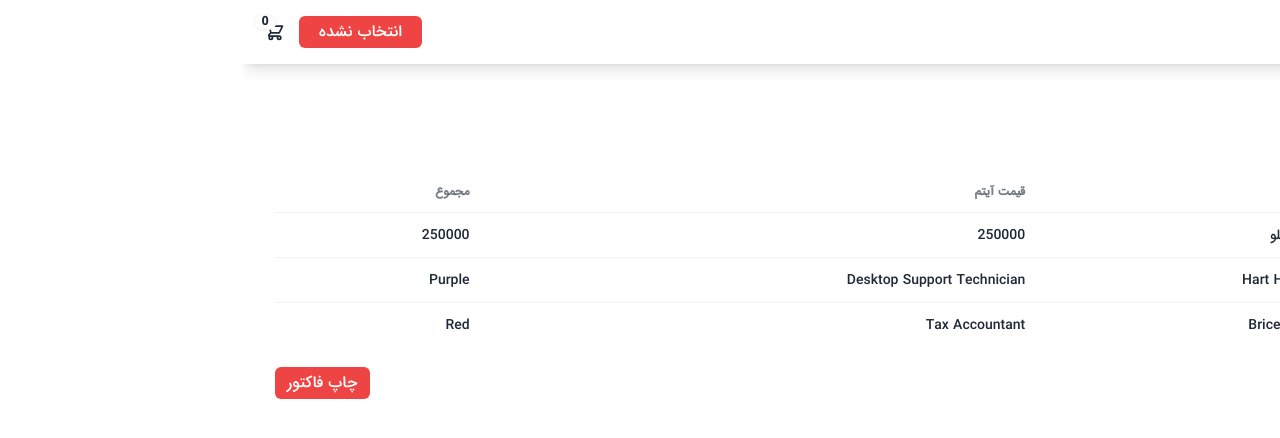
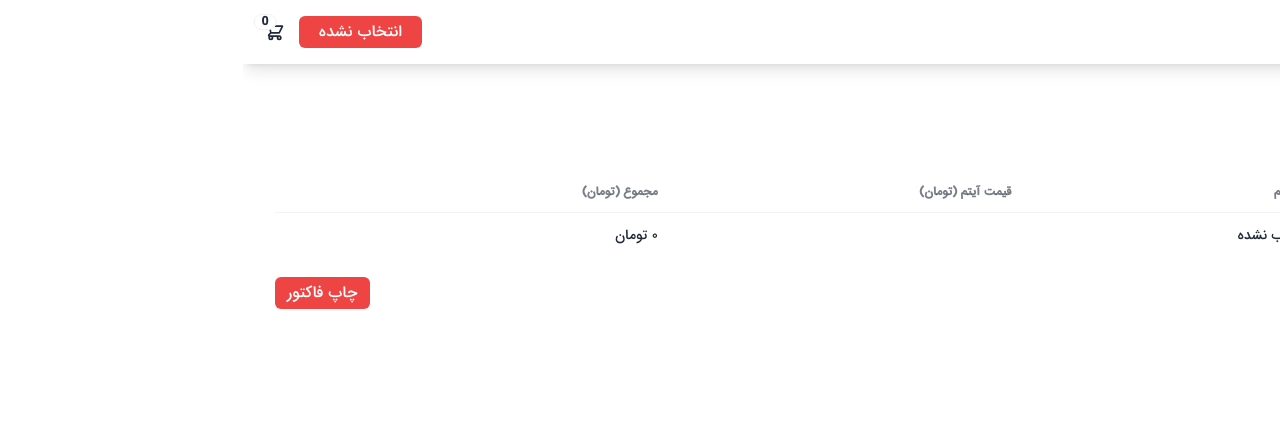
Before and after one commit to Hamed-Babaei/FastFood-Catalogue, a Next.js app: page /invoice in a window 1280 px wide. Shown: the top 438 px of the page. Built offline with nearby package versions, Linux system fonts and the light colour scheme.

Commit message:
develope invoice page

```diff
--- a/src/app/cart/page.tsx
+++ b/src/app/cart/page.tsx
@@ -26,7 +26,7 @@ export default function CartPage() {
 
   const calculateTotal = () => {
     return cartItems.reduce(
-      (total, item) => total + item.varieties[0].discounted_price * item.count,
+      (total, item) => total + Number(item.varieties[0].price) * item.count,
       0
     );
   };
@@ -59,7 +59,7 @@ export default function CartPage() {
 
   return (
     <>
-      <div className="flex flex-col ">
+      <div className="flex flex-col">
         <Image
           src={"/1.svg"}
           width={800}
@@ -67,8 +67,8 @@ export default function CartPage() {
           alt="image"
           className="!w-full relative"
         />
-      </div>
-      <div className="absolute top-[40vh] w-full !font-iranSans">
+
+        <div className="absolute top-[40vh] !w-full max-w-[1400px] !font-iranSans sm:px-8 rounded-md !overflow-hidden">
           <div className="flex flex-col md:flex-row justify-between p-4 bg-white">
             {/* Main section (cart items) */}
             <main className="md:w-2/3 md:border-e w-full mb-4 md:mb-0">
@@ -97,7 +97,7 @@ export default function CartPage() {
                           <p className="text-sm">
                             قیمت:
                             <span>
-                            {item.varieties[0].discounted_price.toLocaleString(
+                              {Number(item.varieties[0].price).toLocaleString(
                                 "fa-IR"
                               )}
                             </span>
@@ -160,6 +160,7 @@ export default function CartPage() {
             </aside>
           </div>
         </div>
+      </div>
     </>
   );
 }
--- a/src/app/invoice/page.tsx
+++ b/src/app/invoice/page.tsx
@@ -1,6 +1,43 @@
-import React from "react";
+"use client";
+import { CartContext } from "@/context/CartContext";
+import React, { useContext, useEffect, useState } from "react";
 
-export default function page() {
+// تعریف نوع برای محصول
+interface Product {
+  id: number;
+  title: string;
+  varieties: {
+    price: number;
+  }[];
+  count: number;
+}
+
+export default function Page() {
+  const [cartItems, setCartItems] = useState<Product[]>([]);
+  const cartContext = useContext(CartContext);
+
+  // گرفتن اطلاعات از LocalStorage
+  useEffect(() => {
+    const savedCart = localStorage.getItem("cart");
+    if (savedCart) {
+      setCartItems(JSON.parse(savedCart));
+    }
+    const calculateTotal = () => {
+      return cartItems.reduce(
+        (total, item) => total + item.varieties[0].price * item.count,
+        0
+      );
+    };
+  }, []);
+  const calculateTotal = () => {
+    if (cartItems) {
+      return cartItems.reduce(
+        (total, item) => total + item.varieties[0].price * item.count,
+        0
+      );
+    }
+  };
+
   return (
     <div className="p-8 font-iranSans">
       <div>
@@ -15,32 +52,37 @@ export default function page() {
               <tr>
                 <th>تعداد</th>
                 <th>نام آیتم</th>
-                <th>قیمت آیتم</th>
-                <th>مجموع</th>
+                <th>قیمت آیتم (تومان)</th>
+                <th>مجموع (تومان)</th>
+                <th></th>
               </tr>
             </thead>
             <tbody>
-              {/* row 1 */}
-              <tr className="hover">
-                <th>1</th>
-                <td>زرشک پلو</td>
-                <td>250000</td>
-                <td>250000</td>
-              </tr>
-              {/* row 2 */}
-              <tr className="hover">
-                <th>2</th>
-                <td>Hart Hagerty</td>
-                <td>Desktop Support Technician</td>
-                <td>Purple</td>
-              </tr>
-              {/* row 3 */}
-              <tr className="hover">
-                <th>3</th>
-                <td>Brice Swyre</td>
-                <td>Tax Accountant</td>
-                <td>Red</td>
-              </tr>
+              {/* تکرار اطلاعات محصولات */}
+              {cartItems.map((item) => (
+                <tr key={item.id} className="hover">
+                  <th>{item.count}</th>
+                  <td>{item.title}</td>
+                  <td>
+                    {Number(item.varieties[0].price).toLocaleString("fa-IR")}
+                  </td>
+                  <td>
+                    {Number(
+                      item.count * item.varieties[0].price
+                    ).toLocaleString("fa-IR")}
+                  </td>
+                </tr>
+              ))}
+              <td></td>
+              <td>
+                {" "}
+                {(cartContext?.selectedTables && (
+                  <span className="px-2 py-1 bg-gray-100 rounded-md">{`میز ${cartContext.selectedTables} نفره`}</span>
+                )) ||
+                  "انتخاب نشده"}
+              </td>
+              <td></td>
+              <td> {calculateTotal()?.toLocaleString("fa-IR")} تومان</td>
             </tbody>
           </table>
         </div>
```
Lines whose indentation alone changed are shown as unchanged.
